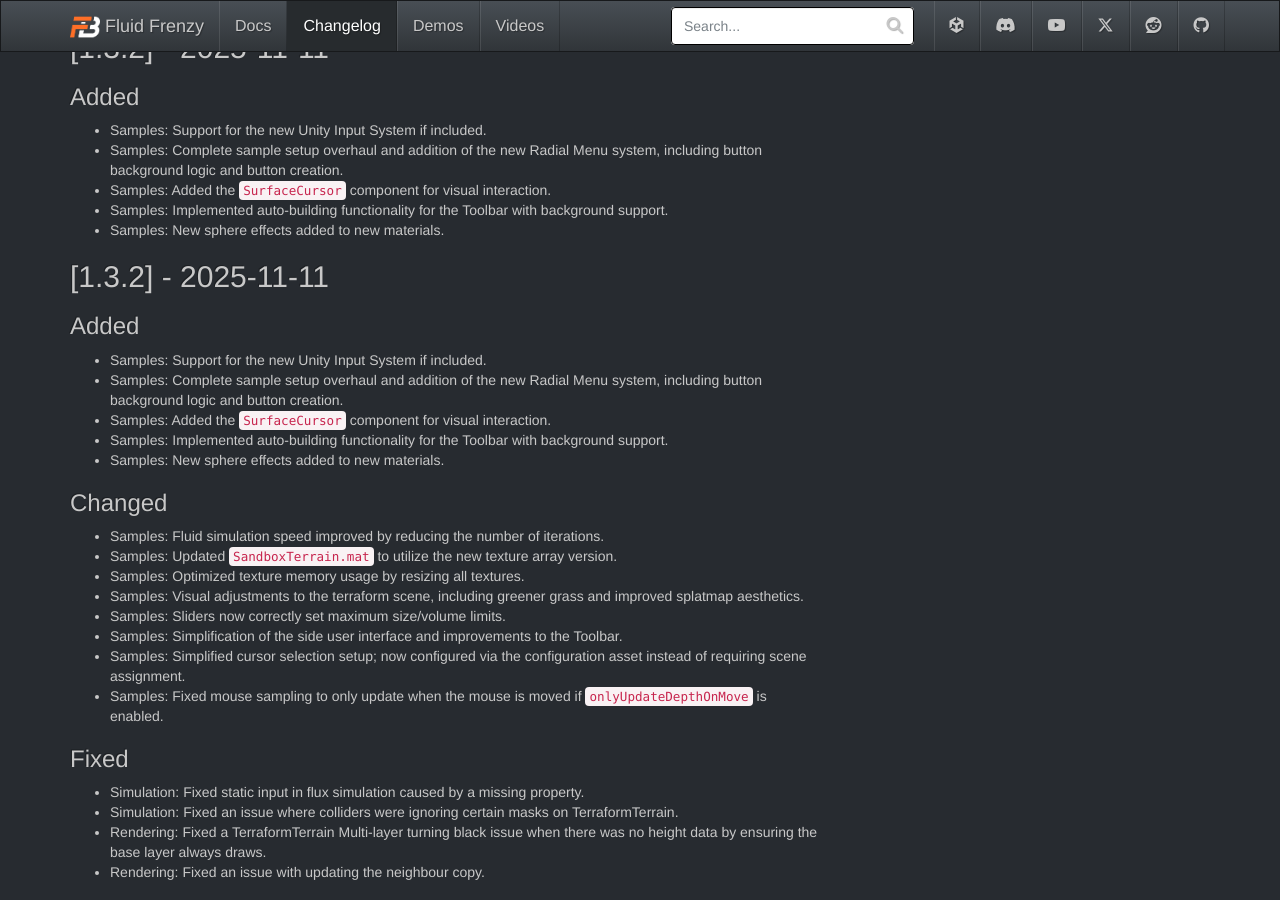
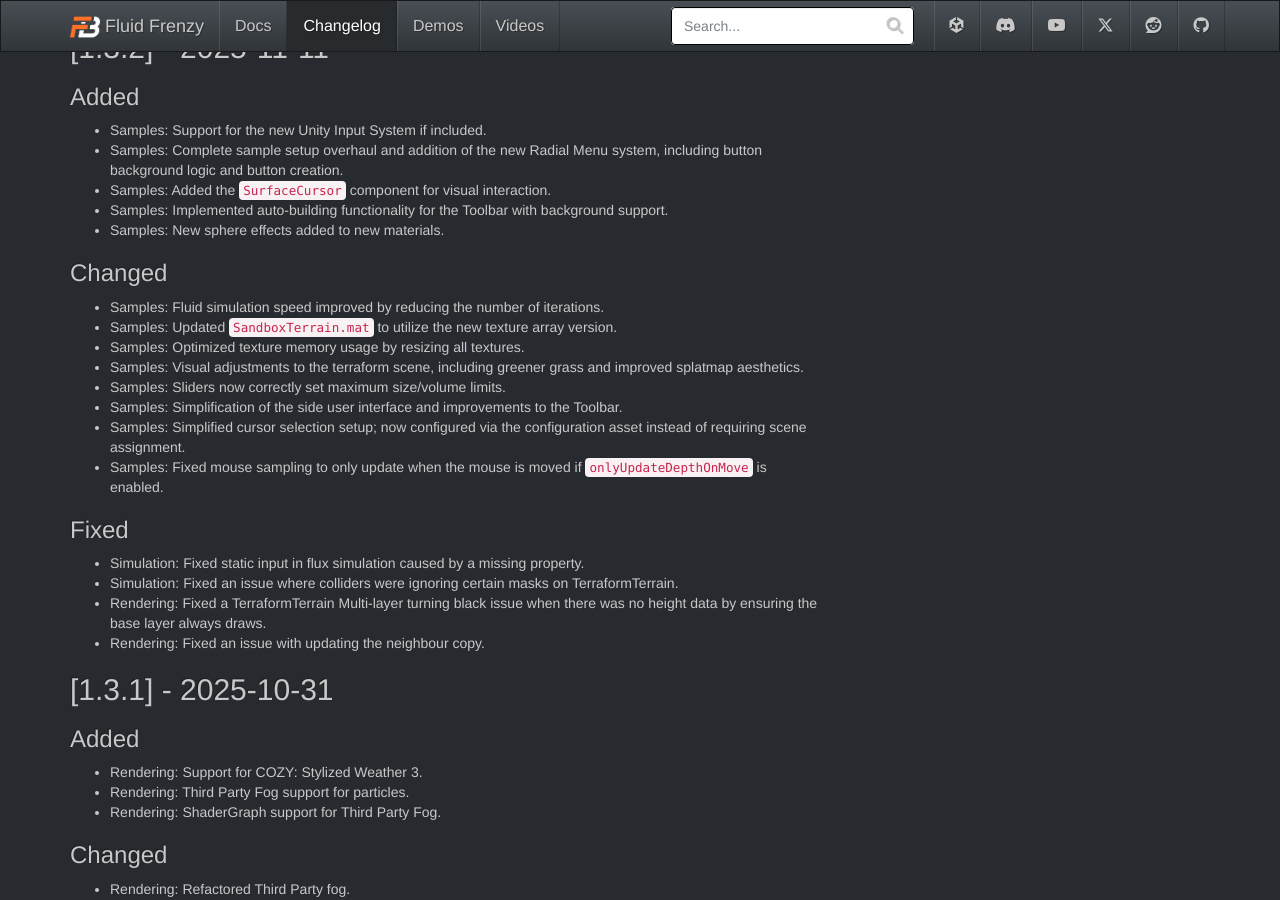
Before and after one commit to FrenzyByte/fluidfrenzy, a Jekyll site: the page built from _changelog/index.md, in a window 1280 px wide and 900 px high, scrolled down 681 px. Built offline with Jekyll 4.4.1, drawn with Linux system fonts in a browser that asks for light colours.

Commit message:
remove bad copy paste.

```diff
--- a/_changelog/index.md
+++ b/_changelog/index.md
@@ -29,15 +29,6 @@ and this project adheres to [Semantic Versioning](https://semver.org/spec/v2.0.0
 - Simulation: ErosionLayer Slippage stability on low timestep project settings.
 - Simulation: [WebGPU] ErosionLayer terrain infinitly raising in.
 - Simulation: [WebGL] Compute shader error with SolidToFluid feature.
-
-## [1.3.2] - 2025-11-11
-
-### Added
-- Samples: Support for the new Unity Input System if included.
-- Samples: Complete sample setup overhaul and addition of the new Radial Menu system, including button background logic and button creation.
-- Samples: Added the `SurfaceCursor` component for visual interaction.
-- Samples: Implemented auto-building functionality for the Toolbar with background support.
-- Samples: New sphere effects added to new materials.
 
 ## [1.3.2] - 2025-11-11
 
```
